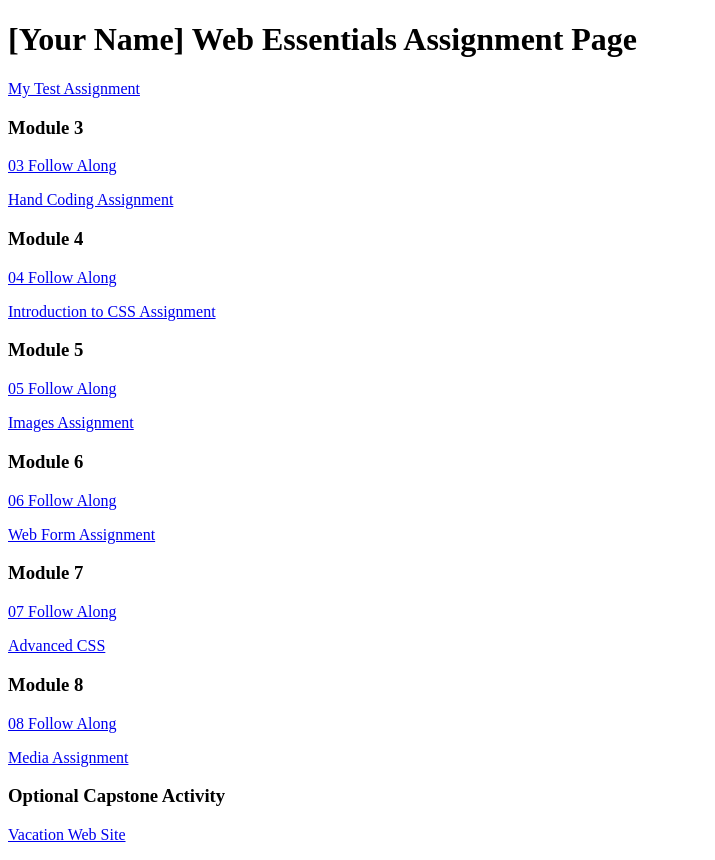
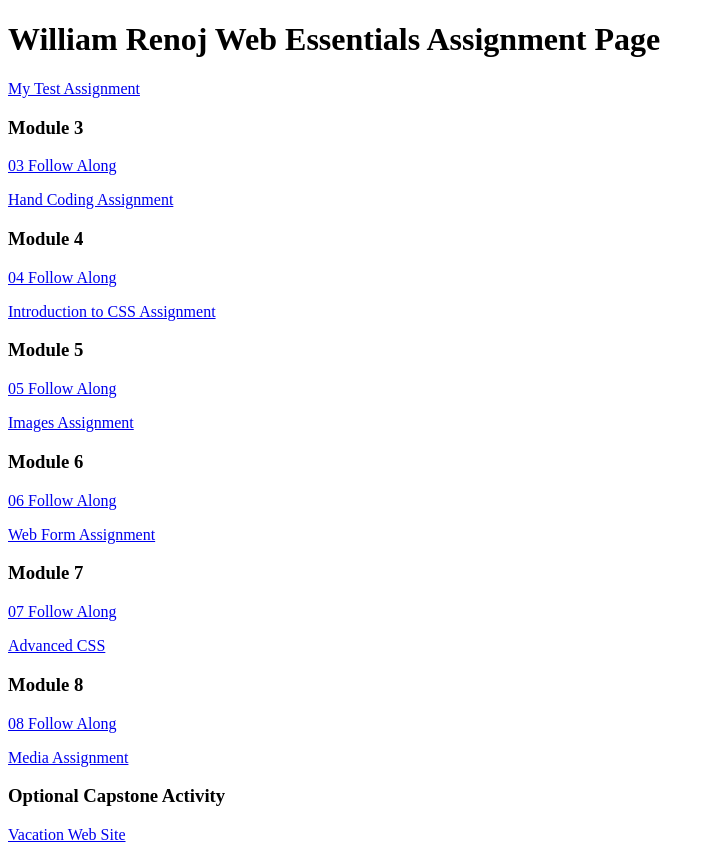
Before and after one commit to RenojM/dwdd1600, a plain HTML site: page index.html in a window 1280 px wide. Shown: the whole page, without its empty margins (0-715 px from the left). Drawn offline with Linux system fonts and the light colour scheme.

Commit message:
added my name

```diff
--- a/index.html
+++ b/index.html
@@ -6,7 +6,7 @@
 		<title>dwdd 1600 assignment list page</title>
 	</head>
 	<body>
-		<h1>[Your Name] Web Essentials Assignment Page</h1>
+		<h1>William Renoj Web Essentials Assignment Page</h1>
 		<p><a href="01test">My Test Assignment</a></p>
 
 		<h3>Module 3</h3>
```
